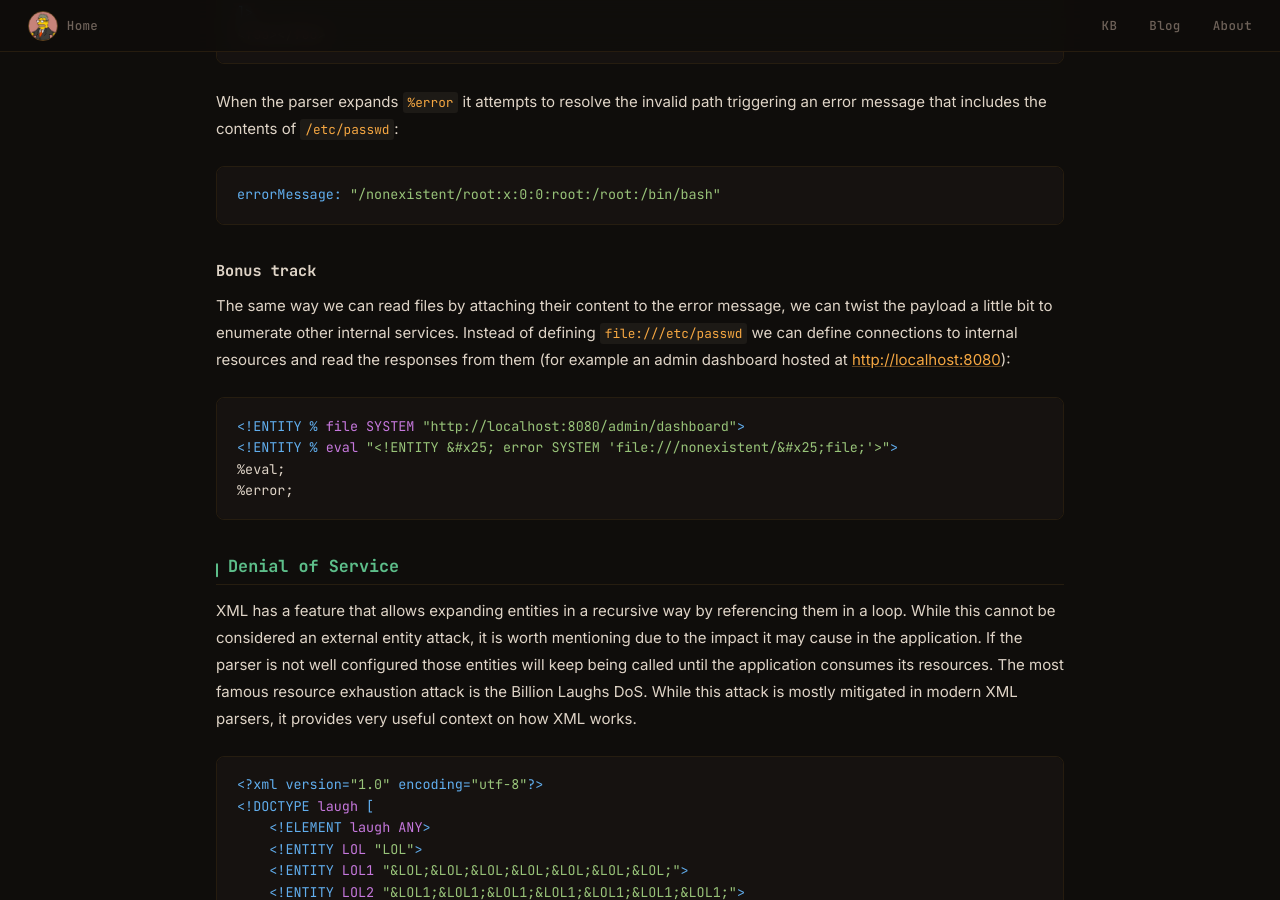
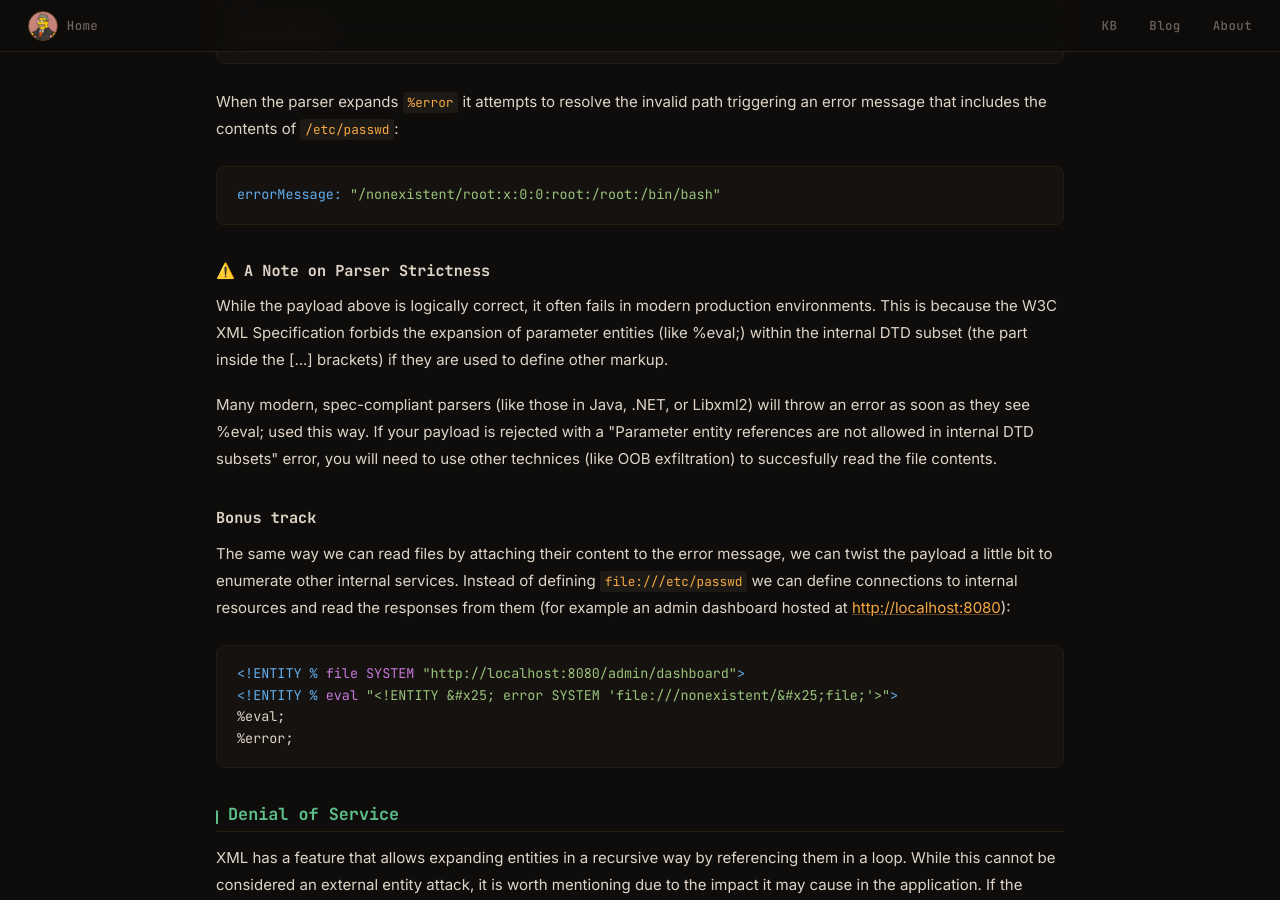
Before and after one commit to HansMolemanPNG/hansmolemanpng.github.io, an MkDocs documentation site: the page built from docs/kb/injection-attacks/xxe.md, in a window 1280 px wide and 900 px high, scrolled down 22734 px. Built offline with MkDocs 1.6.1, drawn with Linux system fonts in a browser that asks for light colours; nearby versions of some CDN libraries.

Commit message:
Update xxe.md

````diff
--- a/docs/kb/injection-attacks/xxe.md
+++ b/docs/kb/injection-attacks/xxe.md
@@ -811,6 +811,12 @@ When the parser expands `%error` it attempts to resolve the invalid path trigger
 errorMessage: "/nonexistent/root:x:0:0:root:/root:/bin/bash"
 ```
 
+### ⚠️ A Note on Parser Strictness
+
+While the payload above is logically correct, it often fails in modern production environments. This is because the W3C XML Specification forbids the expansion of parameter entities (like %eval;) within the internal DTD subset (the part inside the [...] brackets) if they are used to define other markup.
+
+Many modern, spec-compliant parsers (like those in Java, .NET, or Libxml2) will throw an error as soon as they see %eval; used this way. If your payload is rejected with a "Parameter entity references are not allowed in internal DTD subsets" error, you will need to use other technices (like OOB exfiltration) to succesfully read the file contents.
+
 ### Bonus track
 
 The same way we can read files by attaching their content to the error message, we can twist the payload a little bit to enumerate other internal services. Instead of defining `file:///etc/passwd` we can define connections to internal resources and read the responses from them (for example an admin dashboard hosted at <http://localhost:8080>):
````
